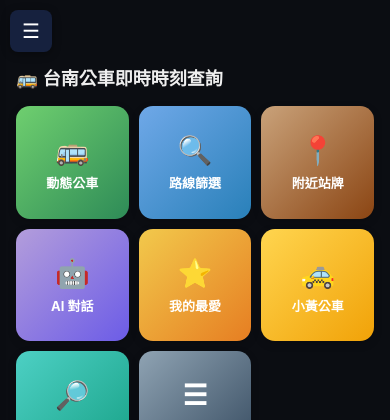
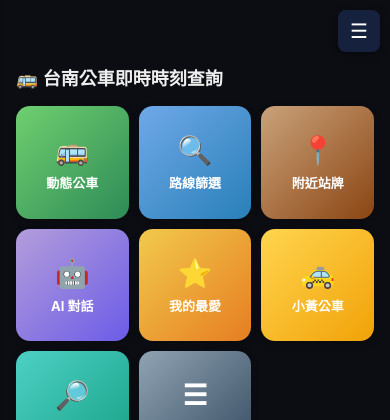
Before and after one commit to Luke0515-luke/bus_app.py3.0, a Python web app: template templates/index.html in a window 390 px wide. Shown: the top 420 px of the page. Run offline with Jinja, Linux system fonts and the light colour scheme; the template is opened without the code that fills it, so the values that code supplies are empty.

Commit message:
Update style.css

```diff
--- a/static/css/style.css
+++ b/static/css/style.css
@@ -296,10 +296,10 @@ body.font-large .ev-tag, body.font-large .ubike-tag { font-size: 14px !important
 
   #app { flex-direction: column; }
 
-  /* 漢堡選單按鈕：固定於左上角 */
+  /* 漢堡選單按鈕：固定於右上角 */
   .mobile-menu-btn {
     display: flex; align-items: center; justify-content: center;
-    position: fixed; top: 10px; left: 10px; z-index: 1100;
+    position: fixed; top: 10px; right: 10px; z-index: 1100;
     width: 42px; height: 42px; border-radius: 8px;
     background: #16213e; color: #fff; border: none; font-size: 20px;
     cursor: pointer; box-shadow: 0 2px 8px rgba(0,0,0,.35);
```
